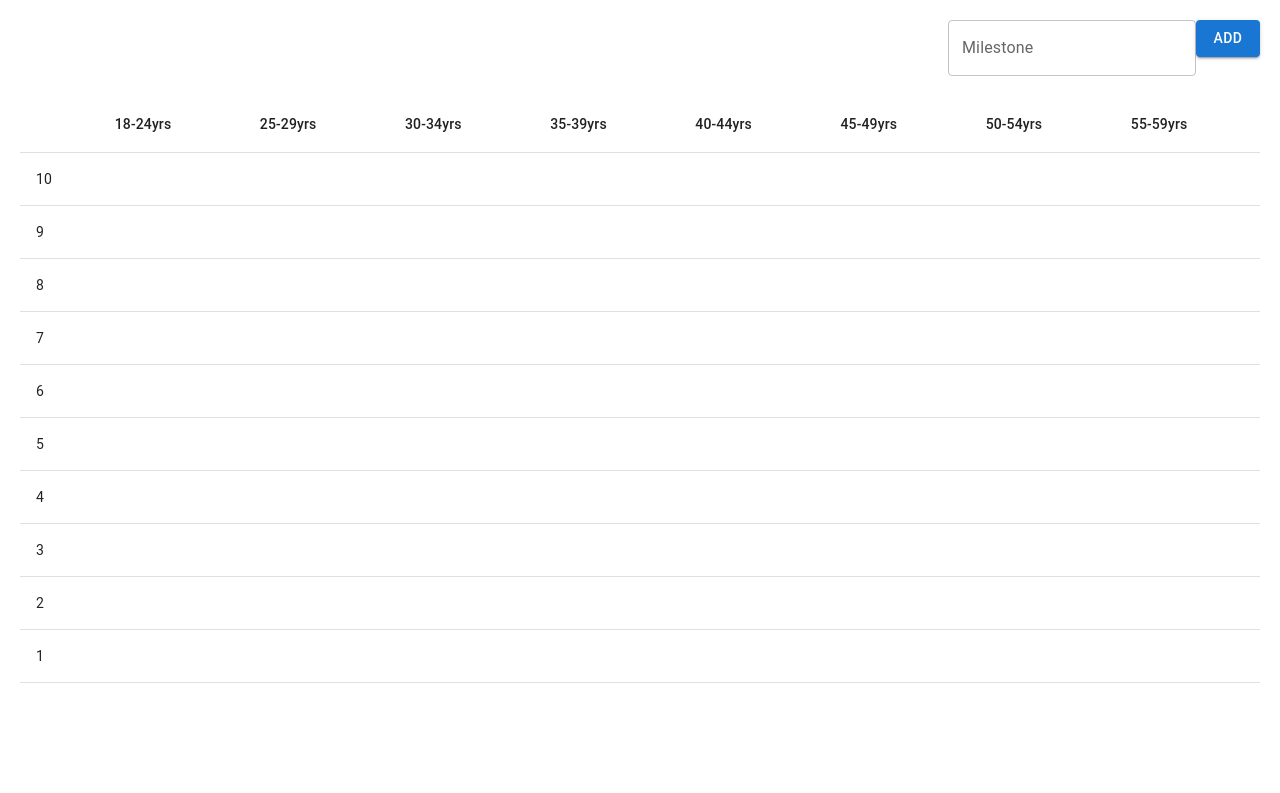
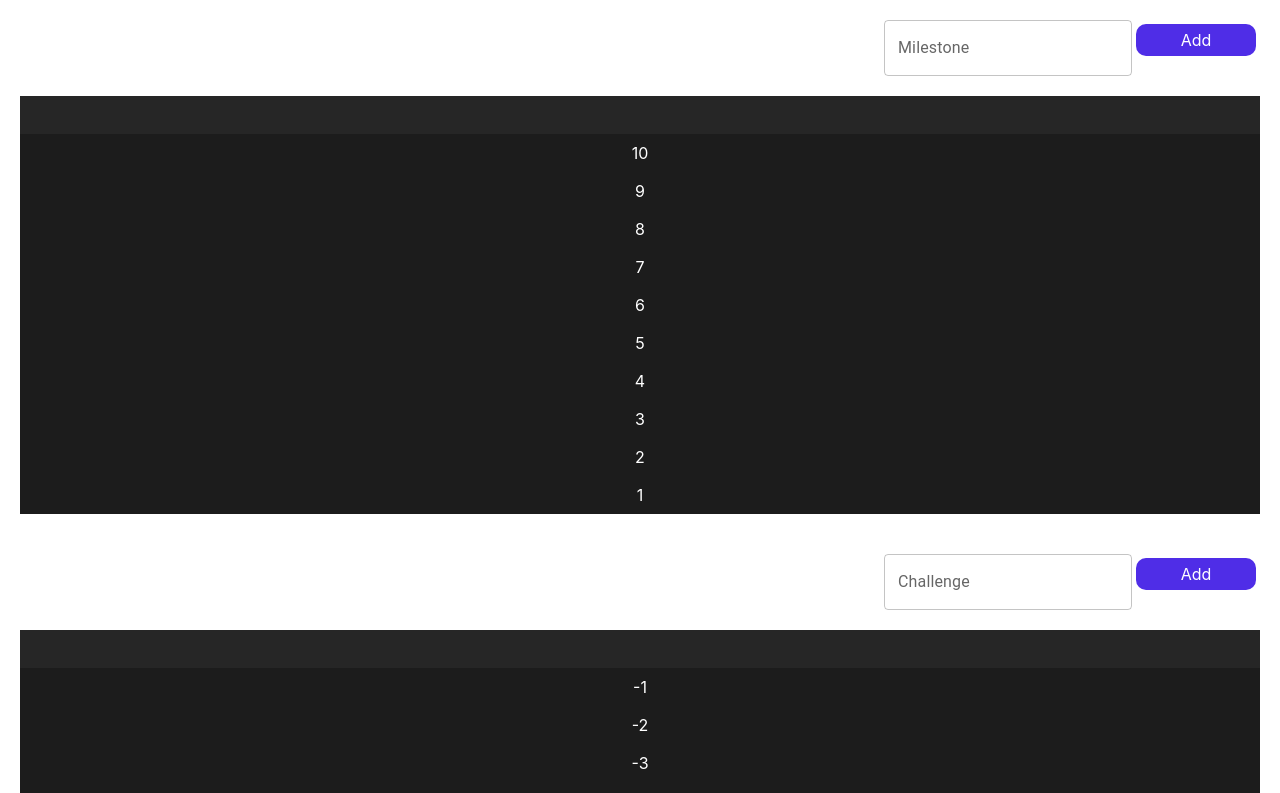
Before and after one commit to dragon7210/story, a React (Create React App) app: page /home in a window 1280 px wide. Shown: the top 793 px of the page. Built offline with nearby package versions, Linux system fonts and the light colour scheme.

Commit message:
10-17-18

```diff
--- a/package.json
+++ b/package.json
@@ -19,6 +19,7 @@
     "react-redux": "^8.0.4",
     "react-router-dom": "^6.4.2",
     "react-scripts": "5.0.1",
+    "sass": "^1.55.0",
     "styled-components": "^5.3.6",
     "web-vitals": "^2.1.4"
   },
--- a/src/constant/index.js
+++ b/src/constant/index.js
@@ -1 +1,3 @@
-export const X = [10, 9, 8, 7, 6, 5, 4, 3, 2, 1];
+export const X1 = [10, 9, 8, 7, 6, 5, 4, 3, 2, 1];
+export const X2 = [-1, -2, -3, -4, -5, -6, -7, -8, -9, -10];
+export const X = [1, 2, 3, 4, 5, 6, 7, 8, 9, 10, 11, 12, 13, 14, 15, 16];
--- a/src/pages/home.js
+++ b/src/pages/home.js
@@ -1,90 +1,301 @@
-import { Button } from "@mui/material";
-import Table from "@mui/material/Table";
-import TableBody from "@mui/material/TableBody";
-import TableCell from "@mui/material/TableCell";
-import TableHead from "@mui/material/TableHead";
-import TableRow from "@mui/material/TableRow";
 import { TextField } from "@mui/material";
-import { X } from "../constant";
-import { useDispatch } from "react-redux";
+import { X1, X2, X } from "../constant";
+import { useDispatch, useSelector } from "react-redux";
 import { addMilestone } from "../reducer/milestone";
+import { addChallenge } from "../reducer/challenge";
 import { useState } from "react";
+import "./home.scss";
 
+function getX(i) {
+  if (i < 25) {
+    return 1;
+  } else {
+    return parseInt((i - 25) / 5) + 2;
+  }
+}
 const Home = () => {
   const dispatch = useDispatch();
   const [textMile, setTextMile] = useState("");
-  const handleMove = (e, row, col) => {
-    // console.log(row, col);
+  const [textChal, setTextChal] = useState("");
+  const [drag, setDrag] = useState(false);
+  const [dragBottom, setDragBottom] = useState(false);
+  const [draggedItem, setDraggedItem] = useState({ row: -1, col: -1 });
+  const [draggedItemBottom, setDraggedItemBottom] = useState({
+    row: -1,
+    col: -1,
+  });
+  const [components, setComponents] = useState([]);
+  const [componentsBottom, setComponentsBottom] = useState([]);
+  const [name, setName] = useState("");
+  const [nameBottom, setNameBottom] = useState("");
+
+  const milestones = useSelector((state) => state.Milestone).value;
+  const chalstones = useSelector((state) => state.Challenge).value;
+  const { age } = useSelector((state) => state.Person);
+
+  const temp = X.slice(0, getX(parseInt(age)));
+
+  const handelMoveTop = (e, row, col) => {
+    if (drag) {
+      const temp = components.map((i) => i);
+      if (!temp[row]) {
+        temp[row] = [];
+      }
+      if (!temp[row][col]) {
+        temp[row][col] = [];
+      }
+      temp[row][col].push(
+        <button
+          className="mileButton"
+          draggable="true"
+          onDragStart={(e) => handleDragStart(e, row, col, name)}
+          onDragOver={handleDragOver}
+          onDragEnd={handleDragEnd}
+          key={e}
+        >
+          {name}
+        </button>
+      );
+      if (draggedItem.row !== -1 && draggedItem.col !== -1) {
+        temp[draggedItem.row][draggedItem.col].splice(0, 1);
+      }
+      setDraggedItem({ row: -1, col: -1 });
+      setName("");
+      setComponents(temp);
+      setDrag(false);
+    }
   };
-  const changeText = (e) => {
+
+  const changeMile = (e) => {
     setTextMile(e.target.value);
   };
+  const changeChal = (e) => {
+    setTextChal(e.target.value);
+  };
+
+  const handleDragStart = (event, row = -1, col = -1, name) => {
+    if (row !== -1 && col !== -1) {
+      setDraggedItem({ row: row, col: col });
+    }
+    event.target.style.opacity = 0.5;
+    event.dataTransfer.effectAllowed = "move";
+    setName(name);
+    setDrag(true);
+  };
+
+  const handleDragOver = (event) => {
+    event.preventDefault();
+    event.dataTransfer.dropEffect = "move";
+  };
+
+  const handleDragEnd = (event) => {
+    event.target.style.opacity = 1;
+    setTimeout(() => {
+      setName("");
+      setDraggedItem({ row: -1, col: -1 });
+      setDrag(false);
+    }, 500);
+  };
+
+  const handleMoveBottom = (e, row, col) => {
+    if (dragBottom) {
+      const temp = componentsBottom.map((i) => i);
+      if (!temp[row]) {
+        temp[row] = [];
+      }
+      if (!temp[row][col]) {
+        temp[row][col] = [];
+      }
+      temp[row][col].push(
+        <button
+          className="chalButton"
+          draggable="true"
+          onDragStart={(e) => handleDragStartBottom(e, row, col, name)}
+          onDragOver={handleDragOverBottom}
+          onDragEnd={handleDragEndBottom}
+          key={e}
+        >
+          {nameBottom}
+        </button>
+      );
+      if (draggedItemBottom.row !== -1 && draggedItemBottom.col !== -1) {
+        temp[draggedItemBottom.row][draggedItemBottom.col].splice(0, 1);
+      }
+      setDraggedItemBottom({ row: -1, col: -1 });
+      setNameBottom("");
+      setComponentsBottom(temp);
+      setDragBottom(false);
+    }
+  };
+  const handleDragStartBottom = (event, row = -1, col = -1, name) => {
+    if (row !== -1 && col !== -1) {
+      setDraggedItemBottom({ row: row, col: col });
+    }
+    event.target.style.opacity = 0.5;
+    event.dataTransfer.effectAllowed = "move";
+    setNameBottom(name);
+    setDragBottom(true);
+  };
+
+  const handleDragOverBottom = (event) => {
+    event.preventDefault();
+    event.dataTransfer.dropEffect = "move";
+  };
+
+  const handleDragEndBottom = (event) => {
+    event.target.style.opacity = 1;
+    setTimeout(() => {
+      setNameBottom("");
+      setDraggedItemBottom({ row: -1, col: -1 });
+      setDragBottom(false);
+    }, 500);
+  };
+
   return (
     <>
+      <div className="top">
         <div className="float-right p-5">
           <TextField
             id="outlined-basic"
             label="Milestone"
             variant="outlined"
-          onChange={changeText}
+            onChange={changeMile}
             name="id"
           />
-        <Button
-          variant="contained"
+          <button
+            className="addButton"
             onClick={() => {
               dispatch(addMilestone(textMile));
             }}
           >
             Add
-        </Button>
+          </button>
         </div>
-      <div className="w-full p-5 h-[50vh]">
-        <Table>
-          <TableHead>
-            <TableRow>
-              <TableCell></TableCell>
-              <TableCell>18-24yrs</TableCell>
-              <TableCell>25-29yrs</TableCell>
-              <TableCell>30-34yrs</TableCell>
-              <TableCell>35-39yrs</TableCell>
-              <TableCell>40-44yrs</TableCell>
-              <TableCell>45-49yrs</TableCell>
-              <TableCell>50-54yrs</TableCell>
-              <TableCell>55-59yrs</TableCell>
-            </TableRow>
-          </TableHead>
-          <TableBody>
-            {X.map((element, index) => (
-              <TableRow key={index}>
-                <TableCell>{element}</TableCell>
-                <TableCell
-                  onMouseOver={(e) => handleMove(e, index, 1)}
-                ></TableCell>
-                <TableCell
-                  onMouseOver={(e) => handleMove(e, index, 2)}
-                ></TableCell>
-                <TableCell
-                  onMouseOver={(e) => handleMove(e, index, 3)}
-                ></TableCell>
-                <TableCell
-                  onMouseOver={(e) => handleMove(e, index, 4)}
-                ></TableCell>
-                <TableCell
-                  onMouseOver={(e) => handleMove(e, index, 5)}
-                ></TableCell>
-                <TableCell
-                  onMouseOver={(e) => handleMove(e, index, 6)}
-                ></TableCell>
-                <TableCell
-                  onMouseOver={(e) => handleMove(e, index, 7)}
-                ></TableCell>
-                <TableCell
-                  onMouseOver={(e) => handleMove(e, index, 8)}
-                ></TableCell>
-              </TableRow>
+        <div className="float-right p-5">
+          {milestones &&
+            milestones.map((element, index) => (
+              <button
+                className="mileButton"
+                key={index}
+                draggable="true"
+                onDragStart={(e) => handleDragStart(e, -1, -1, element)}
+                onDragOver={handleDragOver}
+                onDragEnd={handleDragEnd}
+              >
+                {element}
+              </button>
             ))}
-          </TableBody>
-        </Table>
+        </div>
+        <div className="w-full p-5 text-center">
+          <table>
+            <thead>
+              <tr>
+                <td></td>
+                {temp.map((element) => (
+                  <td key={element}>
+                    {element === 1 ? (
+                      <td>18-24years</td>
+                    ) : (
+                      element * 5 +
+                      15 +
+                      "-" +
+                      parseInt(element * 5 + 19) +
+                      "years"
+                    )}
+                  </td>
+                ))}
+              </tr>
+            </thead>
+            <tbody>
+              {X1.map((element, index) => (
+                <tr key={index}>
+                  <td padding="none">{element}</td>
+                  {temp.map((element) => (
+                    <td
+                      key={element}
+                      padding="none"
+                      onMouseOver={(e) => handelMoveTop(e, index, element)}
+                    >
+                      {components?.[index]?.[element]?.map((i) => i)}
+                    </td>
+                  ))}
+                </tr>
+              ))}
+            </tbody>
+          </table>
+        </div>
+      </div>
+      <div className="bottom">
+        <div className="float-right p-5">
+          <TextField
+            id="outlined-basic"
+            label="Challenge"
+            variant="outlined"
+            onChange={changeChal}
+            name="id"
+          />
+          <button
+            className="addButton"
+            onClick={() => {
+              dispatch(addChallenge(textChal));
+            }}
+          >
+            Add
+          </button>
+        </div>
+        <div className="float-right p-5">
+          {chalstones &&
+            chalstones.map((element, index) => (
+              <button
+                key={index}
+                className="chalButton"
+                draggable="true"
+                onDragStart={(e) => handleDragStartBottom(e, -1, -1, element)}
+                onDragOver={handleDragOverBottom}
+                onDragEnd={handleDragEndBottom}
+              >
+                {element}
+              </button>
+            ))}
+        </div>
+        <div className="w-full p-5 text-center">
+          <table>
+            <thead>
+              <tr>
+                <td></td>
+                {temp.map((element) => (
+                  <td key={element}>
+                    {element === 1 ? (
+                      <td>18-24years</td>
+                    ) : (
+                      element * 5 +
+                      15 +
+                      "-" +
+                      parseInt(element * 5 + 19) +
+                      "years"
+                    )}
+                  </td>
+                ))}
+              </tr>
+            </thead>
+            <tbody>
+              {X2.map((element, index) => (
+                <tr key={index}>
+                  <td padding="none">{element}</td>
+                  {temp.map((element) => (
+                    <td
+                      key={element}
+                      padding="none"
+                      onMouseOver={(e) => handleMoveBottom(e, index, element)}
+                    >
+                      {componentsBottom?.[index]?.[element]?.map((i) => i)}
+                    </td>
+                  ))}
+                </tr>
+              ))}
+            </tbody>
+          </table>
+        </div>
       </div>
     </>
   );
--- /dev/null
+++ b/src/pages/home.scss
@@ -0,0 +1,43 @@
+.addButton {
+  background-color: #4f2de7;
+  border: none;
+  border-radius: 10px;
+  width: 120px;
+  padding: 4px;
+  color: white;
+  margin: 4px;
+}
+
+table {
+  color: white;
+  width: 100%;
+  padding: 20px;
+  thead {
+    background-color: #262626;
+  }
+  tr {
+    height: 38px;
+  }
+  td {
+    padding: 5px;
+  }
+  tbody {
+    background-color: #1c1c1c;
+  }
+}
+.mileButton {
+  background-color: #34d54f;
+  padding: 1px;
+  border-radius: 8px;
+  margin: 1px;
+  width: 100px;
+  color: white;
+}
+.chalButton {
+  background-color: #af3030;
+  padding: 1px;
+  border-radius: 8px;
+  margin: 1px;
+  width: 100px;
+  color: white;
+}
```
Also changed, not shown: 1 other file (tests, documents, lock files or other folders). Lines whose indentation alone changed are shown as unchanged.
